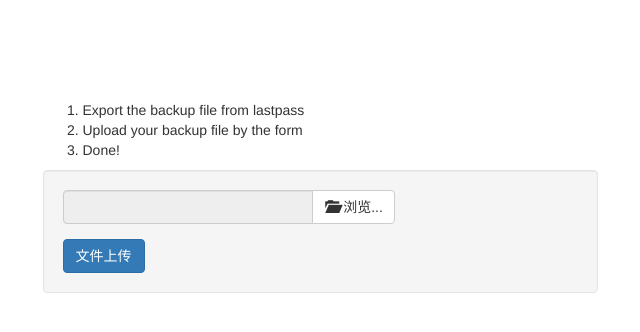
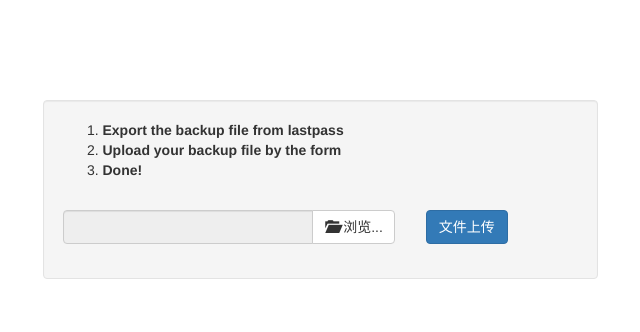
Before and after one commit to Guoxweii/gLastpass, a plain HTML site: page gLastpass/Web/index.html in a window 1280 px wide. Shown: the whole page, without its empty margins (320-960 px from the left). Drawn offline with nearby package versions, Linux system fonts and the light colour scheme.

Commit message:
修复样式

```diff
--- a/gLastpass/Web/index.html
+++ b/gLastpass/Web/index.html
@@ -8,9 +8,6 @@
 
     <!-- Bootstrap -->
     <link rel="stylesheet" href="https://maxcdn.bootstrapcdn.com/bootstrap/3.2.0/css/bootstrap.min.css">
-
-    <!-- Latest compiled and minified JavaScript -->
-    <script src="https://maxcdn.bootstrapcdn.com/bootstrap/3.2.0/js/bootstrap.min.js"></script>
 
     <!-- HTML5 Shim and Respond.js IE8 support of HTML5 elements and media queries -->
     <!-- WARNING: Respond.js doesn't work if you view the page via file:// -->
@@ -28,18 +25,19 @@
     <div class="container">
       <div class="row content">
         <div class="col-xs-offset-3 col-xs-6">
+          <div class="well">
             <ol>
               <li>
-              Export the backup file from lastpass
+                <strong>Export the backup file from lastpass</strong>
               </li>
               <li>
-              Upload your backup file by the form
+                <strong>Upload your backup file by the form</strong>
               </li>
               <li>
-              Done!
+                <strong>Done!</strong>
               </li>
             </ol>
-          <div class="well">
+            <br />
             <form accept-charset="UTF-8" action="/post" class="simple_form form-horizontal" enctype="multipart/form-data" method="post">
               <div class="form-group">
                 <div class="col-xs-8">
@@ -53,8 +51,8 @@
                     </span>
                   </div>
                 </div>
+                <div class="col-xs-4"><button type="submit" class="btn btn-primary">文件上传</button></div>
               </div>
-              <button type="submit" class="btn btn-primary">文件上传</button>
             </form>
           </div>
         </div>
```
Lines whose indentation alone changed are shown as unchanged.
